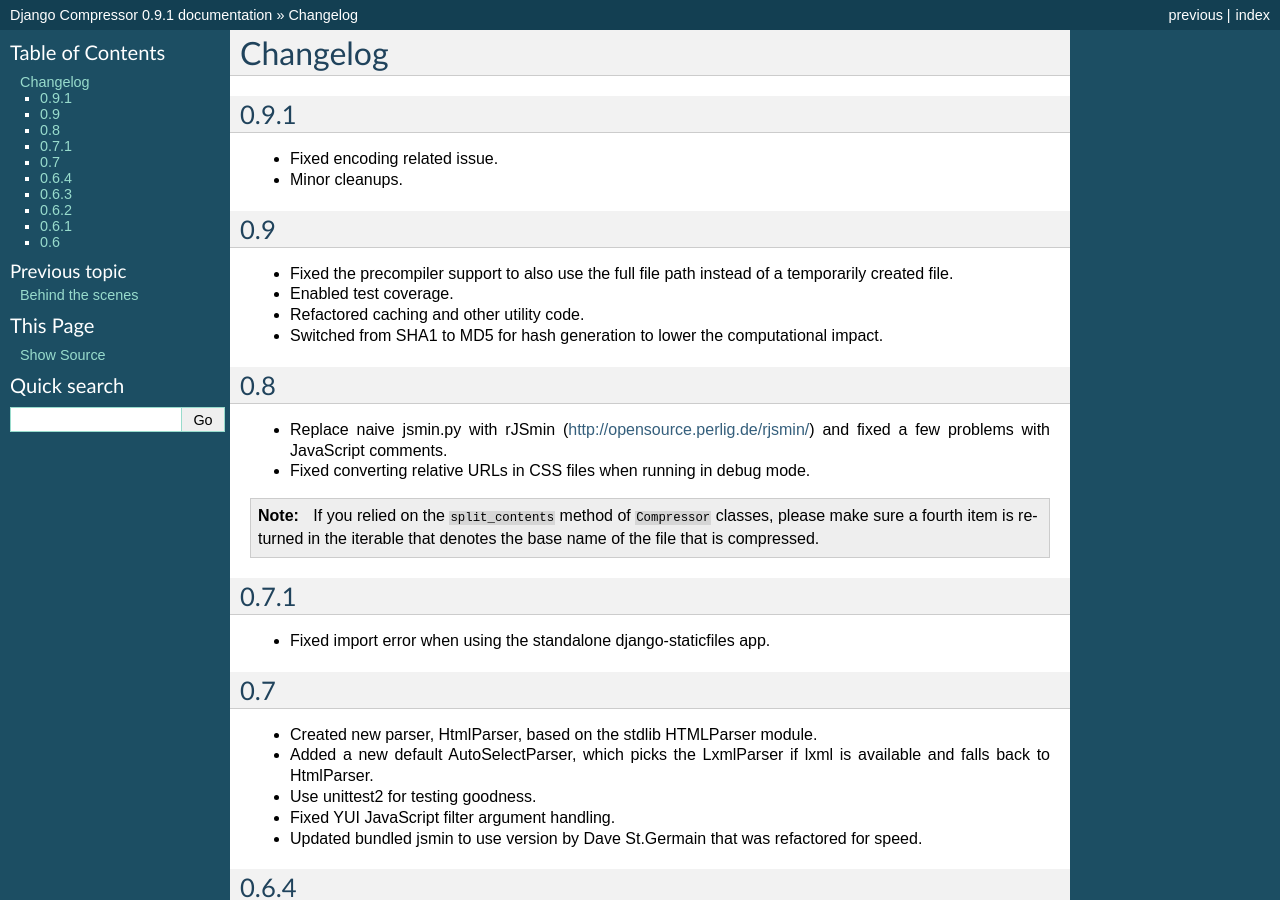
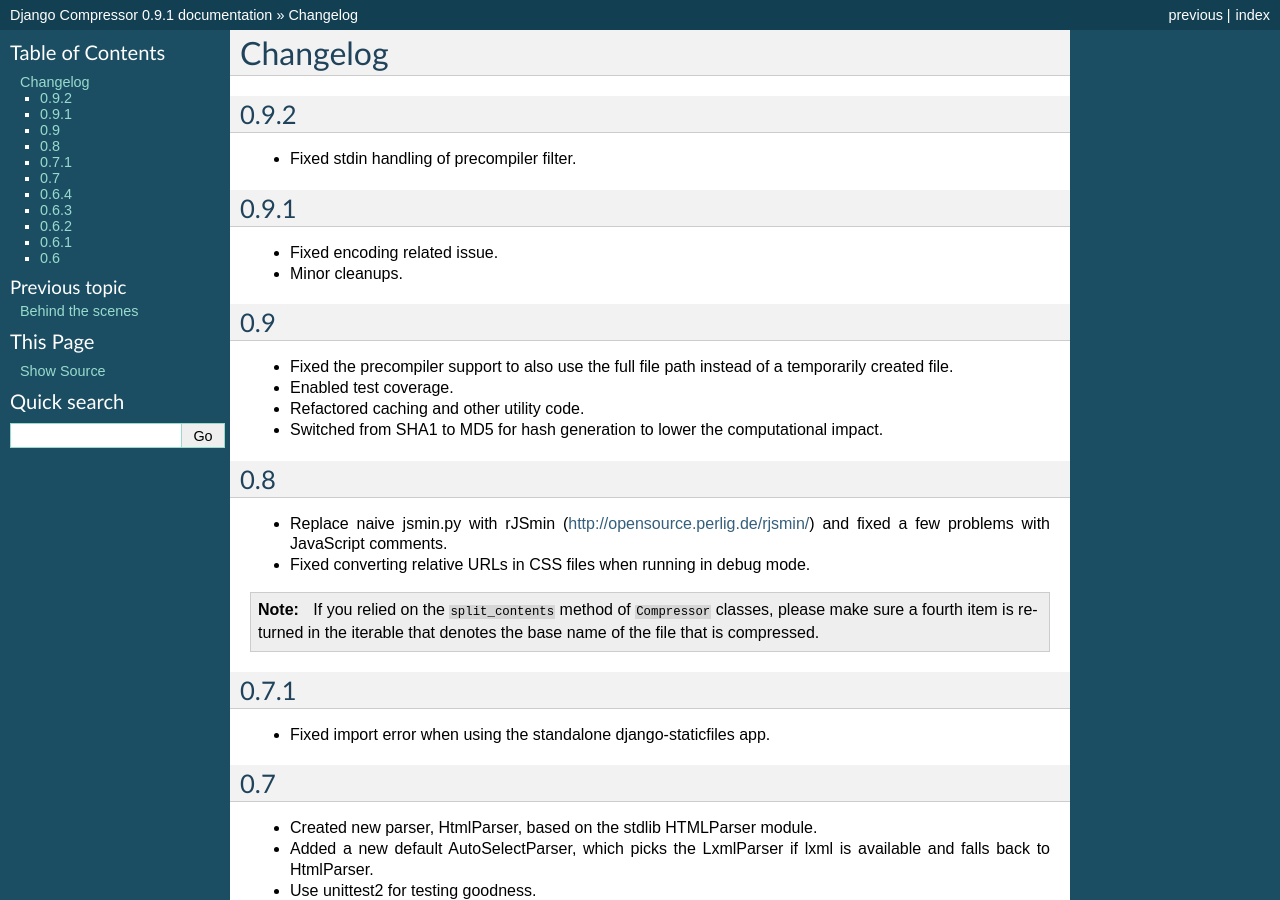
Before and after one commit to django-compressor/django-compressor, a Sphinx documentation site: the page built from docs/changelog.txt, in a window 1280 px wide and 900 px high. Built offline with Sphinx 7.4.7, drawn with Linux system fonts in a browser that asks for light colours.

Commit message:
Updated changelog.

```diff
--- a/docs/changelog.txt
+++ b/docs/changelog.txt
@@ -1,5 +1,10 @@
 Changelog
 =========
+
+0.9.2
+-----
+
+- Fixed stdin handling of precompiler filter.
 
 0.9.1
 -----
```
